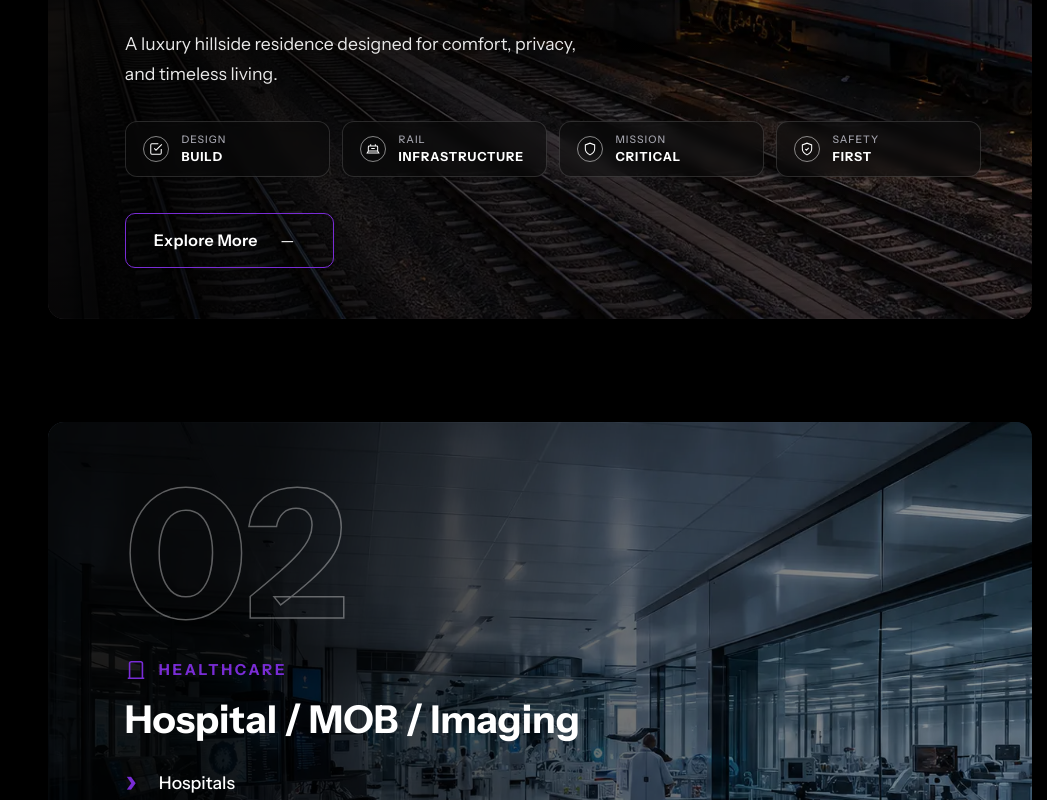
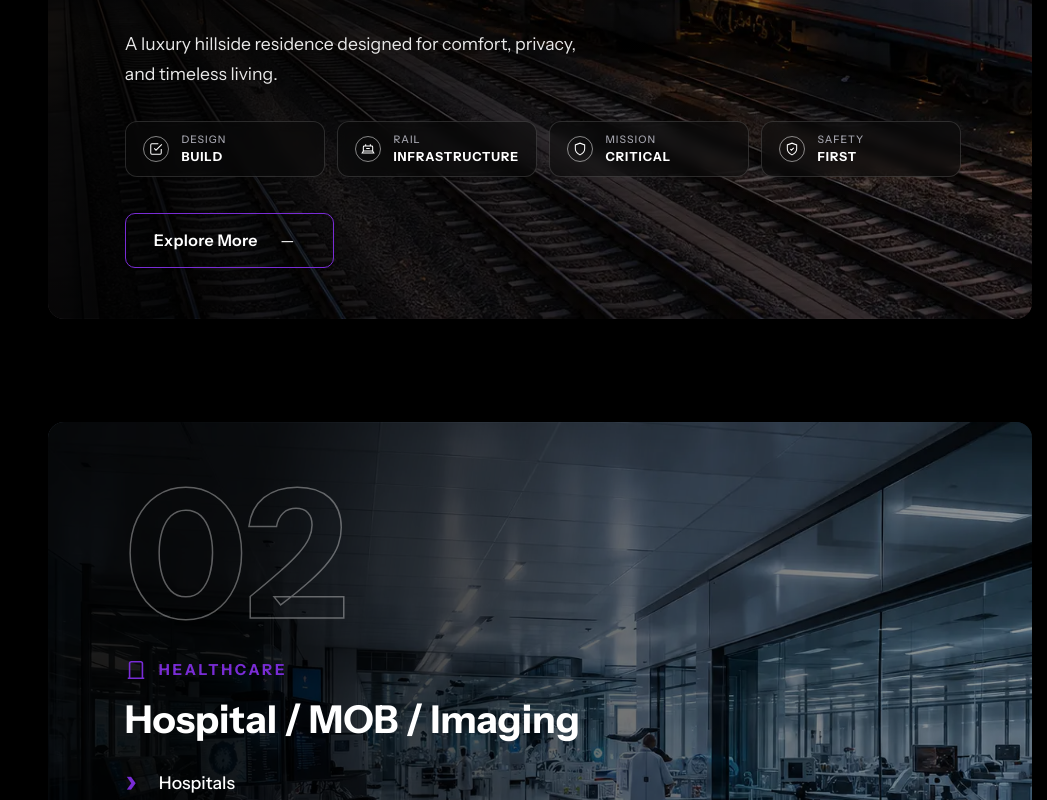
Before and after one commit to TaimoorWajid/website-320grit-angular, an Angular app: page / in a window 1280 px wide. Shown: the part 5500-6300 px from the top of the page, without its empty margins (233-1280 px from the left). Built offline with nearby package versions, Linux system fonts and the light colour scheme.

Commit message:
Update markets chip styling: comment out flex property and set fixed width

```diff
--- a/src/app/features/home/components/home-markets/home-markets.component.scss
+++ b/src/app/features/home/components/home-markets/home-markets.component.scss
@@ -234,7 +234,8 @@
   display: flex;
   align-items: center;
   gap: 0.75rem;
-  flex: 1 1 0;
+  // flex: 1 1 0;
+  width: 200px;
   min-width: 0;
   padding: 0.7rem 1.1rem;
   background: rgba(10, 10, 10, 0.55);
```
